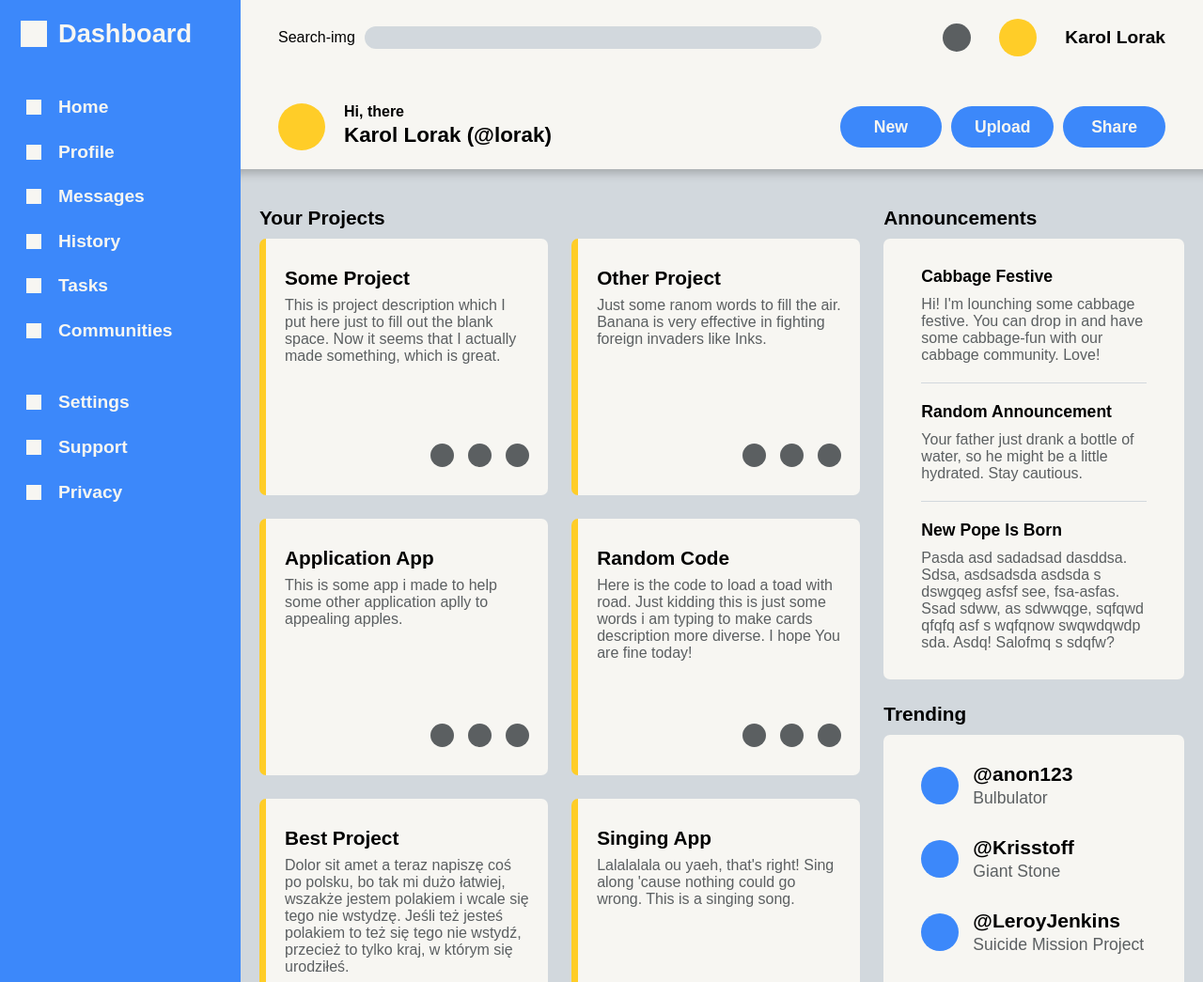
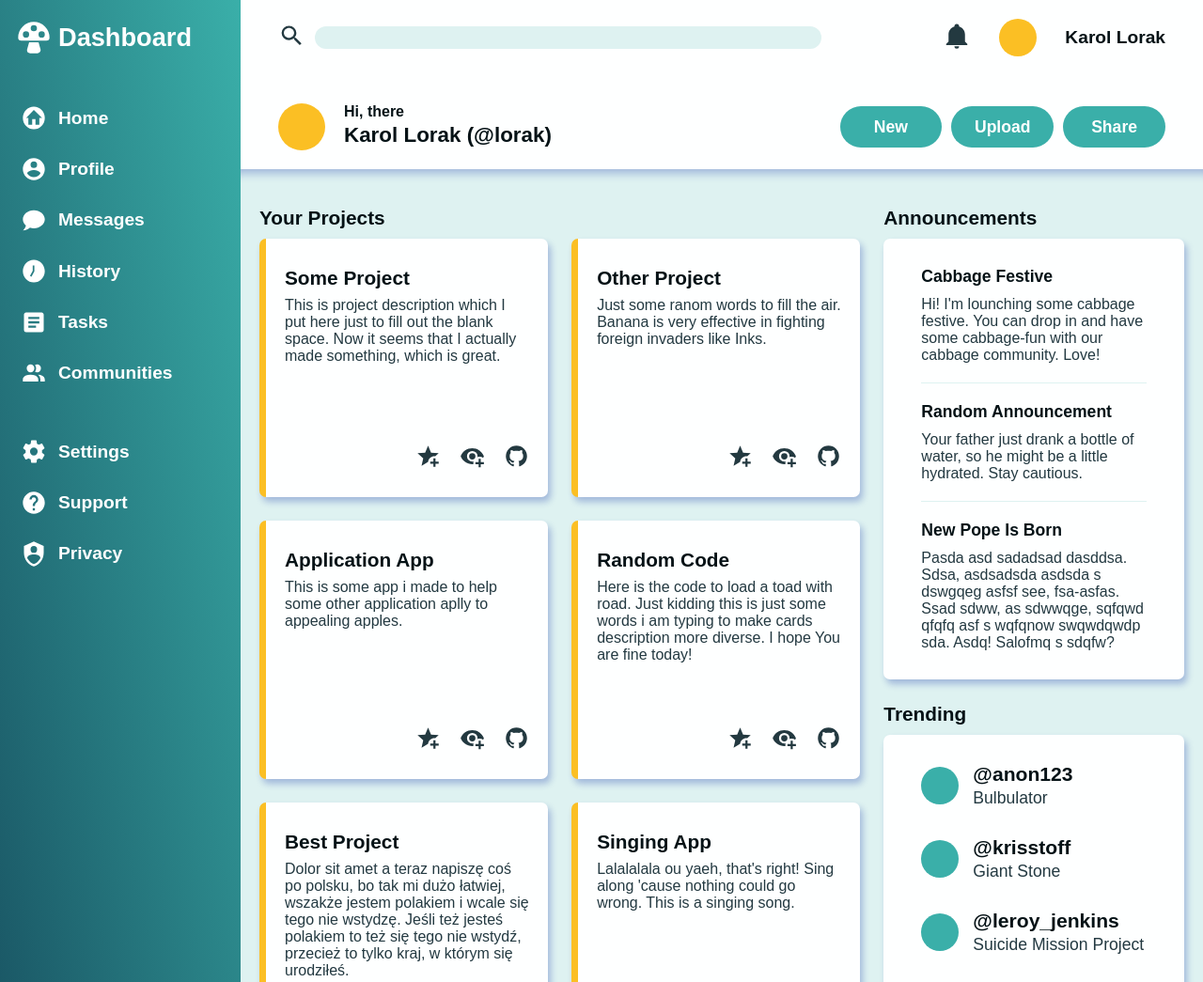
Before and after one commit to karolbrol/odin-admin-dashboard, a plain HTML site: page index.html in a window 1280 px wide. Shown: the top 1045 px of the page at 94% size. Drawn offline with Linux system fonts and the light colour scheme.

Commit message:
Add icons

```diff
--- a/index.html
+++ b/index.html
@@ -9,44 +9,44 @@
 <body>
     <div class="sidebar">
         <div class="logo">
-            <div class="logo-img"></div>
+            <img class="logo-img" src="./img/mushroom.svg"></img>
             Dashboard
         </div>
         <nav>
             <ul>
                 <li>
                     <a href="#">
-                        <div class="icon"></div>
+                        <img class="icon" src="./img/home-circle.svg"></img>
                         Home
                     </a>
                 </li>
                 <li>
                     <a href="#">
-                        <div class="icon"></div>
+                        <img class="icon" src="./img/account-circle.svg"></img>
                         Profile
                     </a>
                 </li>
                 <li>
                     <a href="#">
-                        <div class="icon"></div>
+                        <img class="icon" src="./img/chat.svg"></img>
                         Messages
                     </a>
                 </li>
                 <li>
                     <a href="#">
-                        <div class="icon"></div>
+                        <img class="icon" src="./img/clock-time-seven.svg"></img>
                         History
                     </a>
                 </li>
                 <li>
                     <a href="#">
-                        <div class="icon"></div>
+                        <img class="icon" src="./img/text-box.svg"></img>
                         Tasks
                     </a>
                 </li>
                 <li>
                     <a href="#">
-                        <div class="icon"></div>
+                        <img class="icon" src="./img/account-multiple.svg"></img>
                         Communities
                     </a>
                 </li>
@@ -55,19 +55,19 @@
         <ul>
             <li>
                 <a href="#">
-                    <div class="icon"></div>
+                    <img class="icon" src="./img/cog.svg"></img>
                     Settings
                 </a>
             </li>
             <li>
                 <a href="#">
-                    <div class="icon"></div>
+                    <img class="icon" src="./img/help-circle.svg"></img>
                     Support
                 </a>
             </li>
             <li>
                 <a href="#">
-                    <div class="icon"></div>
+                    <img class="icon" src="./img/shield-account.svg"></img>
                     Privacy
                 </a>
             </li>
@@ -79,7 +79,7 @@
         </div>
         <div class="profile-controls">
             <a href="#">
-                <div class="notification-icon"></div>
+                <img class="notification-icon" src="./img/bell.svg"/>
             </a>
             <div class="avatar-small"></div>
             <div class="username">Karol Lorak</div>
@@ -111,7 +111,7 @@
                     <div class="p-card-actions">
                         <div class="add2favorites-icon"></div>
                         <div class="add2observed-icon"></div>
-                        <div class="share-icon"></div>
+                        <div class="git-icon"></div>
                     </div>
                 </div>
                 <div class="card p-card">
@@ -125,7 +125,7 @@
                     <div class="p-card-actions">
                         <div class="add2favorites-icon"></div>
                         <div class="add2observed-icon"></div>
-                        <div class="share-icon"></div>
+                        <div class="git-icon"></div>
                     </div>
                 </div>
                 <div class="card p-card">
@@ -139,7 +139,7 @@
                     <div class="p-card-actions">
                         <div class="add2favorites-icon"></div>
                         <div class="add2observed-icon"></div>
-                        <div class="share-icon"></div>
+                        <div class="git-icon"></div>
                     </div>
                 </div>
                 <div class="card p-card">
@@ -154,7 +154,7 @@
                     <div class="p-card-actions">
                         <div class="add2favorites-icon"></div>
                         <div class="add2observed-icon"></div>
-                        <div class="share-icon"></div>
+                        <div class="git-icon"></div>
                     </div>
                 </div>
                 <div class="card p-card">
@@ -171,7 +171,7 @@
                     <div class="p-card-actions">
                         <div class="add2favorites-icon"></div>
                         <div class="add2observed-icon"></div>
-                        <div class="share-icon"></div>
+                        <div class="git-icon"></div>
                     </div>
                 </div>
                 <div class="card p-card">
@@ -184,7 +184,7 @@
                     <div class="p-card-actions">
                         <div class="add2favorites-icon"></div>
                         <div class="add2observed-icon"></div>
-                        <div class="share-icon"></div>
+                        <div class="git-icon"></div>
                     </div>
                 </div>
 
@@ -228,12 +228,12 @@
                 </div>
                 <div class="trend">
                     <div class="avatar"></div>
-                    <div class="username">@Krisstoff</div>
+                    <div class="username">@krisstoff</div>
                     <div class="projname">Giant Stone</div>
                 </div>
                 <div class="trend">
                     <div class="avatar"></div>
-                    <div class="username">@LeroyJenkins</div>
+                    <div class="username">@leroy_jenkins</div>
                     <div class="projname">Suicide Mission Project</div>
                 </div>
             </div>
--- a/style.css
+++ b/style.css
@@ -5,12 +5,14 @@
 }
 
 :root {
-    --clr-white: rgb(247, 246, 242);
-    --clr-gray: rgb(210, 216, 221);
-    --clr-dgray: rgb(91, 95, 97);
-    --clr-accent1: rgb(60, 136, 250);
-    --clr-accent2: rgb(255, 205, 40);
-    --clr-shadow: rgba(90, 90, 90, 0.349);
+    --clr-white: #feffff;
+    --clr-gray: #def2F1;
+    --clr-dgray: #233941;
+    --clr-dark: #051216;
+    --clr-accent1: #3aafa9;
+    --clr-daccent1: #195463;
+    --clr-accent2: #fbbf24;
+    --clr-shadow: rgba(18, 48, 168, 0.294);
 }
 
 body {
@@ -18,12 +20,13 @@ body {
     grid-template: auto 1fr / 1fr 4fr;
     grid-template-areas: "sidebar header" "sidebar main";
     background-color: var(--clr-gray);
+    color: var(--clr-dark);
     min-height: 100vh;
     font-family: Arial, Helvetica, sans-serif;
 }
 
 .sidebar {
-    background-color: var(--clr-accent1);
+    background-image: linear-gradient(to bottom left, var(--clr-accent1), var(--clr-daccent1));
     color: var(--clr-white);
     grid-area: sidebar;
     display: flex;
@@ -42,9 +45,9 @@ body {
 }
 
 .logo-img {
-    width: 1.7rem;
-    height: 1.7rem;
-    background-color: var(--clr-white);
+    width: 2.5rem;
+    filter: invert(100%) sepia(47%) saturate(1022%) hue-rotate(172deg)
+        brightness(106%) contrast(105%);
     justify-self: center;
 }
 
@@ -73,10 +76,10 @@ body {
 }
 
 .icon {
-    width: 1rem;
-    height: 1rem;
-    background-color: var(--clr-white);
+    width: 1.8rem;
     justify-self: center;
+    filter: invert(100%) sepia(47%) saturate(1022%) hue-rotate(172deg)
+        brightness(106%) contrast(105%);
 }
 
 
@@ -105,7 +108,10 @@ header {
 }
 
 .search::before {
-    content: "Search-img";
+    content: url("./img/magnify.svg");
+    width: 1.8rem;
+    filter: invert(19%) sepia(48%) saturate(333%) hue-rotate(149deg)
+        brightness(93%) contrast(96%);
 }
 
 .profile-controls {
@@ -117,10 +123,9 @@ header {
 }
 
 .notification-icon {
-    background-color: var(--clr-dgray);
     width: 30px;
-    height: 30px;
-    border-radius: 50%;
+    filter: invert(19%) sepia(48%) saturate(333%) hue-rotate(149deg)
+        brightness(93%) contrast(96%);
 }
 
 .avatar-small {
@@ -208,6 +213,7 @@ main h1 {
     min-height: 100px;
     border-radius: 7px;
     padding: 10px 40px;
+    box-shadow: 3px 5px 7px 0 var(--clr-shadow);
 }
 
 .p-card {
@@ -230,16 +236,27 @@ main h1 {
 .p-card-actions {
     display: grid;
     grid-auto-flow: column;
-    gap: 15px;
+    gap: 20px;
     justify-content: end;
 }
 .add2favorites-icon,
 .add2observed-icon,
-.share-icon {
-    width: 25px;
-    height: 25px;
-    background-color: var(--clr-dgray);
-    border-radius: 50%;
+.git-icon {
+    width: 1.7rem;
+    filter: invert(19%) sepia(48%) saturate(333%) hue-rotate(149deg)
+        brightness(93%) contrast(96%);
+}
+
+.add2favorites-icon {
+    content: url("./img/star-plus.svg");
+}
+
+.add2observed-icon {
+    content: url("./img/eye-plus.svg");
+}
+
+.git-icon {
+    content: url("./img/github.svg");
 }
 
 .announcements,
```
Also changed, not shown: img/account-circle.svg (added), img/account-multiple.svg (added), img/bell.svg (added), img/chat.svg (added), img/clock-time-seven.svg (added), img/cog.svg (added), img/eye-plus.svg (added), img/github.svg (added), img/help-circle.svg (added), img/home-circle.svg (added), img/magnify.svg (added), img/mushroom.svg (added), img/shield-account.svg (added), img/star-plus.svg (added), 1 more files.
